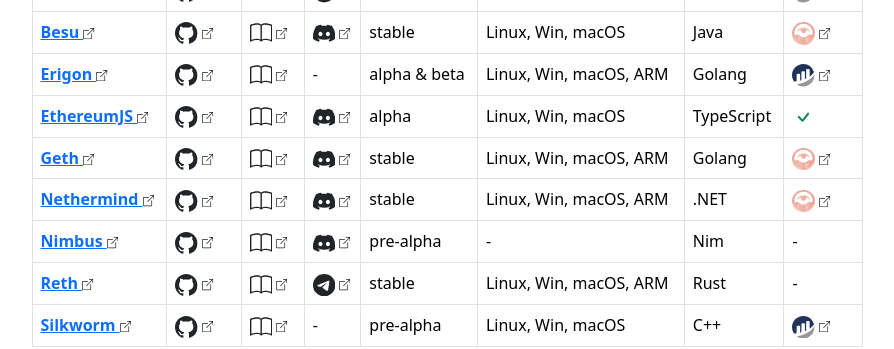
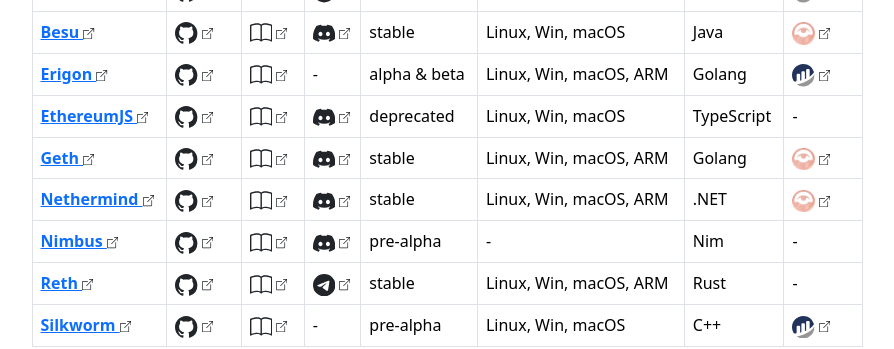
Before and after one commit to etheralpha/clientdiversity-org, a Jekyll site: the page built from index.md, in a window 1280 px wide and 900 px high, scrolled down 3173 px. Shown: the part 155-504 px from the top of the window, without its empty margins (193-1087 px from the left). Built offline with Jekyll 4.4.1, drawn with Linux system fonts in a browser that asks for light colours.

Commit message:
Update execution clients: EthereumJS is deprecated
See: https://github.com/ethereumjs/ethereumjs-monorepo/commit/7b9844fb4375e0e7cc3c06860df195b1b3185dc7

```diff
--- a/_data/clients-execution.yml
+++ b/_data/clients-execution.yml
@@ -44,10 +44,10 @@
   github: https://github.com/ethereumjs/ethereumjs-monorepo/tree/master/packages/client
   docs: https://github.com/ethereumjs/ethereumjs-monorepo/tree/master/packages/client/docs
   chat: https://discord.gg/TNwARpR
-  status: alpha
+  status: deprecated
   support: Linux, Win, macOS
   lang: TypeScript
-  donate: funded # funded by EF
+  donate:
   opensource: true
 - name: Geth
   link: https://geth.ethereum.org/
```
